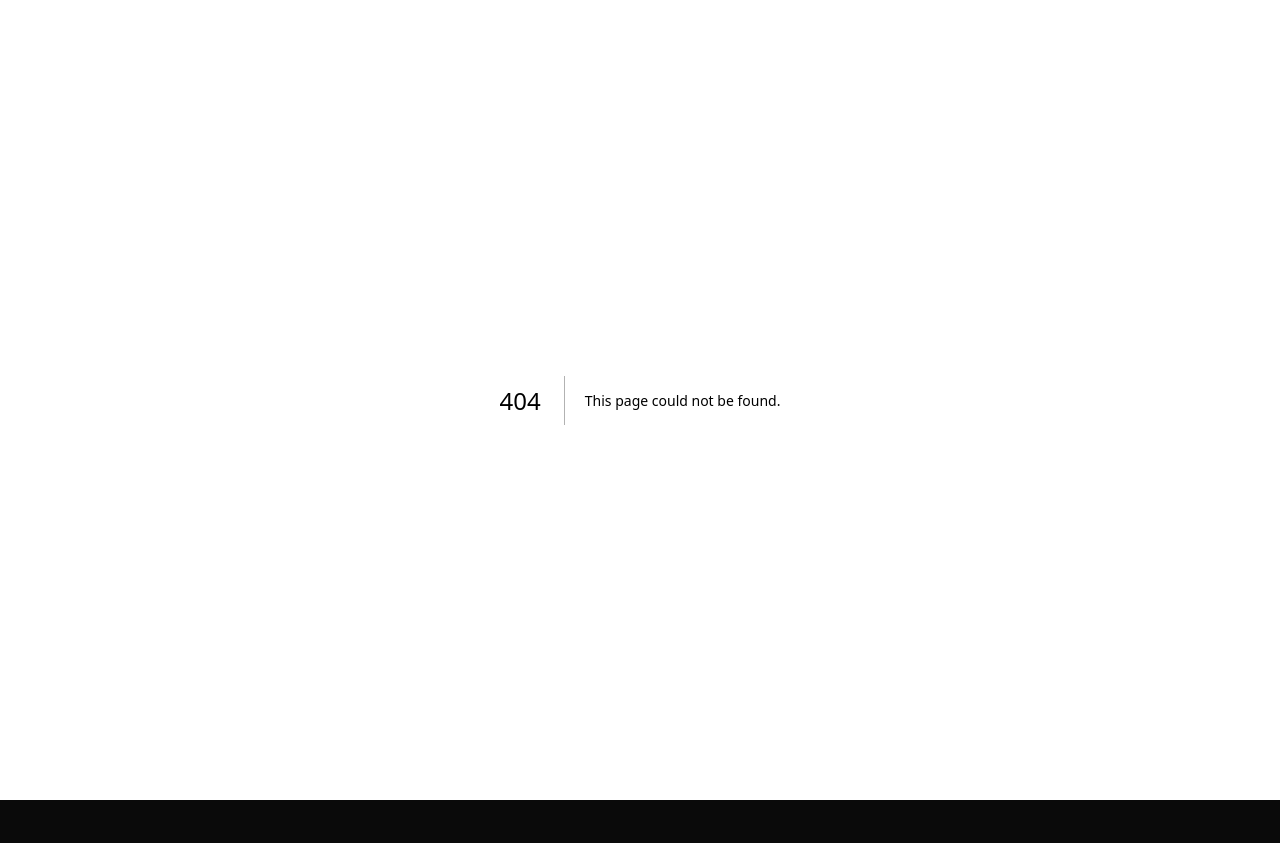
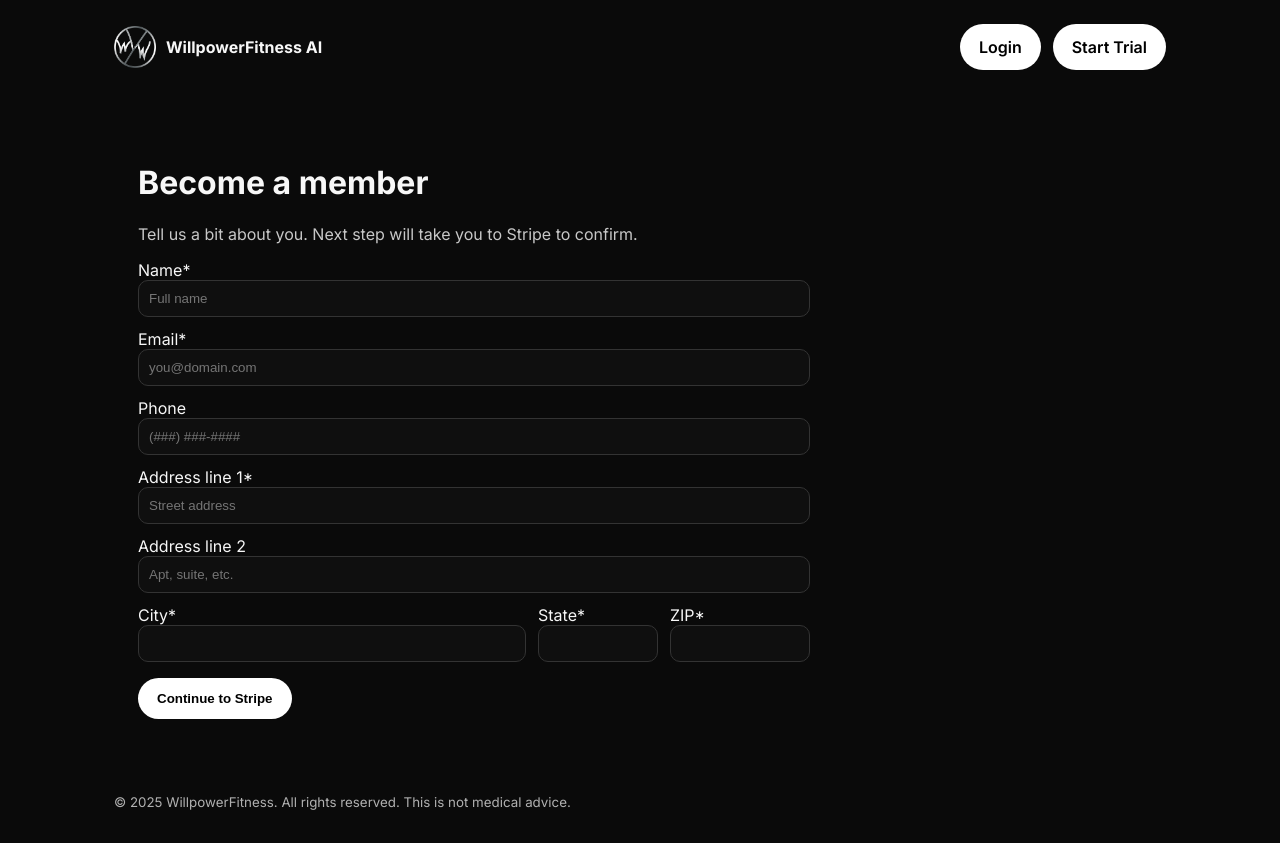
Before and after one commit to WillpowerfitnessAI/willpowerfitness-frontend, a Next.js app: page /join in a window 1280 px wide. Before the commit this address had no page. Before the commit the page ends 800 px from the top, so only its background shows below. Built offline with nearby package versions, Linux system fonts and the light colour scheme.

Commit message:
Create join.js

```diff
--- /dev/null
+++ b/pages/join.js
@@ -0,0 +1,116 @@
+// pages/join.js
+import { useEffect, useState } from 'react';
+import Layout from '../components/Layout.jsx';
+
+export default function Join() {
+  const [trialDays, setTrialDays] = useState(0);
+  const [busy, setBusy] = useState(false);
+  const [msg, setMsg] = useState('');
+
+  useEffect(() => {
+    const q = new URLSearchParams(window.location.search);
+    const t = Number(q.get('trial'));
+    if (!Number.isNaN(t) && t > 0) setTrialDays(t);
+  }, []);
+
+  async function submit(e) {
+    e.preventDefault();
+    setMsg('');
+    const fd = new FormData(e.currentTarget);
+    const payload = {
+      name: fd.get('name')?.trim(),
+      email: fd.get('email')?.trim(),
+      phone: fd.get('phone')?.trim(),
+      address: {
+        line1: fd.get('line1')?.trim(),
+        line2: fd.get('line2')?.trim() || undefined,
+        city: fd.get('city')?.trim(),
+        state: fd.get('state')?.trim(),
+        postal_code: fd.get('postal_code')?.trim(),
+        country: 'US',
+      },
+    };
+
+    if (!payload.email || !payload.name || !payload.address.line1 || !payload.address.city || !payload.address.state || !payload.address.postal_code) {
+      setMsg('Please complete all required fields.');
+      return;
+    }
+
+    try {
+      setBusy(true);
+      const res = await fetch(`/api/start-checkout?trial=${trialDays || 0}`, {
+        method: 'POST',
+        headers: { 'Content-Type': 'application/json' },
+        body: JSON.stringify(payload),
+      });
+      const data = await res.json();
+      if (res.ok && data?.url) {
+        window.location.assign(data.url);
+      } else {
+        setMsg(data?.error || 'Could not start checkout. Try again.');
+      }
+    } catch {
+      setMsg('Network error. Try again.');
+    } finally {
+      setBusy(false);
+    }
+  }
+
+  return (
+    <Layout title={trialDays > 0 ? 'Start Free Trial' : 'Become a Member'}>
+      <main style={{ padding: 24, maxWidth: 720 }}>
+        <h1>{trialDays > 0 ? 'Start your free trial' : 'Become a member'}</h1>
+        <p style={{ opacity: 0.8 }}>
+          Tell us a bit about you. Next step will take you to Stripe to confirm.
+        </p>
+
+        <form onSubmit={submit} style={{ marginTop: 16 }}>
+          <div className="grid" style={{ display: 'grid', gap: 12 }}>
+            <label>
+              Name*
+              <input name="name" placeholder="Full name" className="input" required />
+            </label>
+            <label>
+              Email*
+              <input name="email" type="email" placeholder="you@domain.com" className="input" required />
+            </label>
+            <label>
+              Phone
+              <input name="phone" placeholder="(###) ###-####" className="input" />
+            </label>
+
+            <label>
+              Address line 1*
+              <input name="line1" placeholder="Street address" className="input" required />
+            </label>
+            <label>
+              Address line 2
+              <input name="line2" placeholder="Apt, suite, etc." className="input" />
+            </label>
+
+            <div style={{ display: 'grid', gridTemplateColumns: '1fr 120px 140px', gap: 12 }}>
+              <label>
+                City*
+                <input name="city" className="input" required />
+              </label>
+              <label>
+                State*
+                <input name="state" className="input" required />
+              </label>
+              <label>
+                ZIP*
+                <input name="postal_code" className="input" required />
+              </label>
+            </div>
+          </div>
+
+          {msg && <p style={{ color: 'salmon', marginTop: 10 }}>{msg}</p>}
+
+          <button className="btn btn-primary" disabled={busy} style={{ marginTop: 16 }}>
+            {busy ? 'Processing…' : 'Continue to Stripe'}
+          </button>
+        </form>
+      </main>
+    </Layout>
+  );
+}
```
